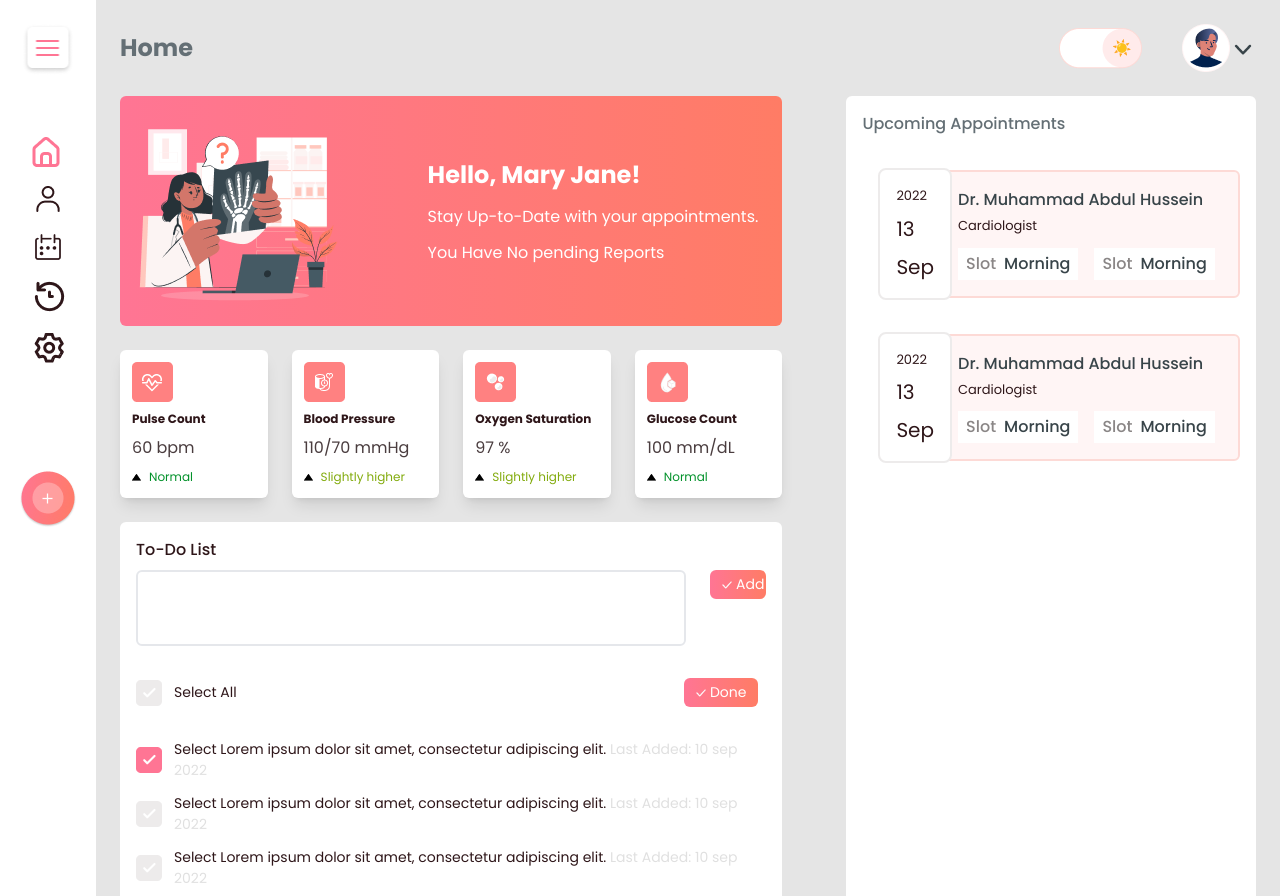
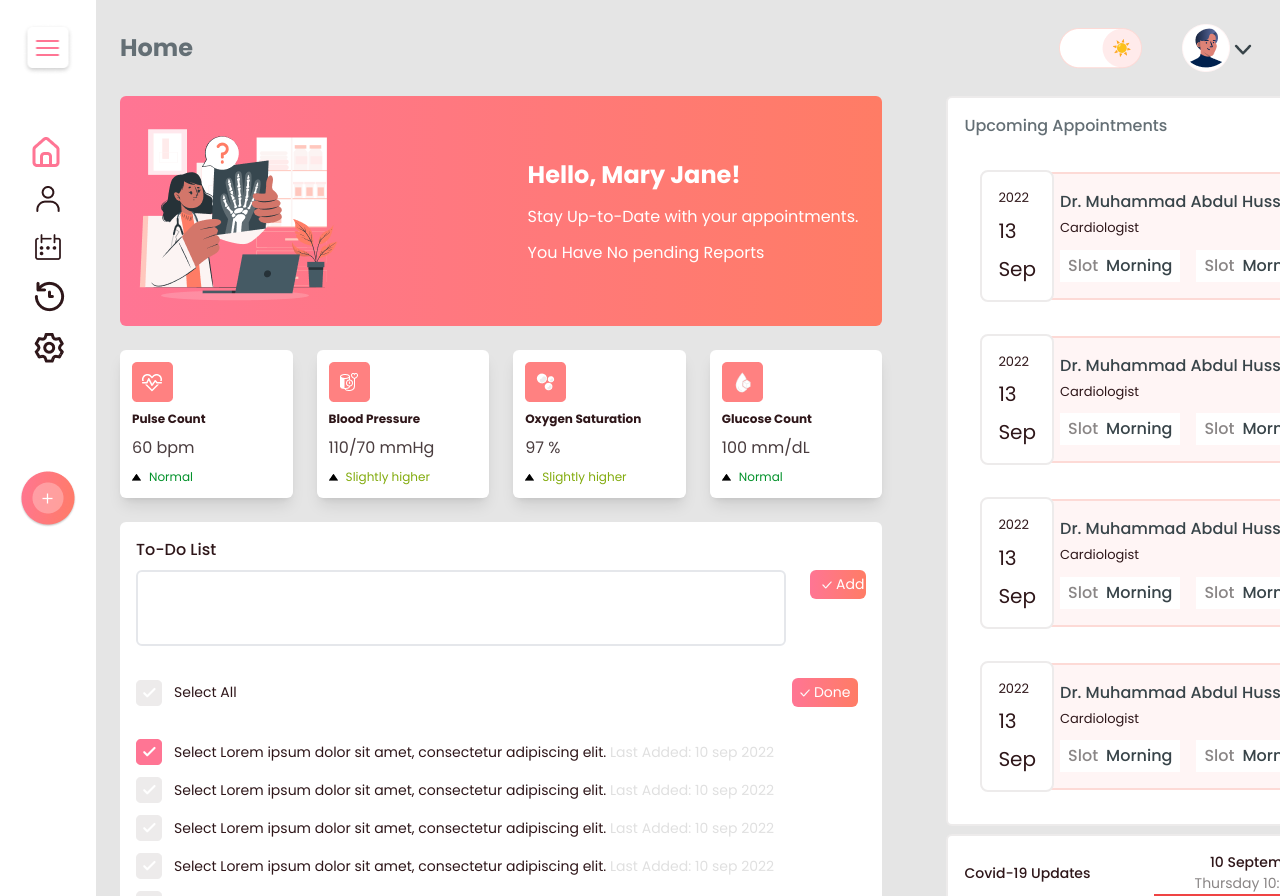
Before and after one commit to mallick-portfolio/corona-appoinment, a React (Create React App) app: page / in a window 1280 px wide. Shown: the top 896 px of the page. Built offline with nearby package versions, Linux system fonts and the light colour scheme.

Commit message:
added covid update

```diff
--- a/src/App.js
+++ b/src/App.js
@@ -6,7 +6,7 @@ import SideNavbar from "./Components/SideNavbar/SideNavbar.jsx";
 function App() {
   const [show, setShow] = useState(false);
   return (
-    <div>
+    <div className="overflow-hidden">
       <SideNavbar setShow={setShow} show={show} />
       <RightSideBar show={show} />
     </div>
--- /dev/null
+++ b/src/Components/RightSideBar/CovidUpdate.jsx
@@ -0,0 +1,35 @@
+import React from "react";
+import sample2 from "../../assets/images/Svg_sample2.png";
+const CovidUpdate = () => {
+  return (
+    <div className=" my-2 bg-white  px-4 py-5 pt-4 rounded-md border-[#EDEBEB] border-2 pr-2">
+      <div className="flex justify-between items-center">
+        <div>
+          <h3 className="text-[#2E1619] font-medium text-[14px]">
+            Covid-19 Updates
+          </h3>
+        </div>
+        <div className="text-right">
+          <h3 className="text-[#2E1619] font-medium text-[14px]">
+            10 September 2022
+          </h3>
+          <h4 className="text-accent text-[14px]">Thursday 10:00:00 AM</h4>
+        </div>
+      </div>
+      <div className="flex justify-between items-center">
+        <div className="w-1/2">
+          <img src={sample2} alt="" />
+        </div>
+        <div className="bg-red-500 w-1/2 h-[190px] overflow-y-auto">
+          <div>
+            <h4>Infection Number</h4>
+            <h4>500</h4>
+            Lorem ipsum dolor sit amet consectetur adipisicing elit. Totam in cumque delectus laborum, dolorum ex id doloremque dolores architecto debitis corporis, unde dolore aliquam repudiandae culpa? Quo sit id dolorem minus! Illo id officiis iure ex quo suscipit libero error minus molestiae autem praesentium voluptas nam deleniti aspernatur dolorum modi fugit inventore reiciendis pariatur deserunt, sint molestias numquam unde. Provident, eaque. Magnam, debitis sit voluptates accusantium nemo dolores vitae rem? Voluptatem aut, eum cum expedita magnam porro. Ducimus, nesciunt. Officia cupiditate atque autem harum in, reiciendis illum odit necessitatibus et, recusandae tempora facilis voluptate expedita quibusdam iste error dignissimos nostrum?
+          </div>
+        </div>
+      </div>
+    </div>
+  );
+};
+
+export default CovidUpdate;
--- a/src/Components/RightSideBar/RightSideBar.jsx
+++ b/src/Components/RightSideBar/RightSideBar.jsx
@@ -1,6 +1,7 @@
 import React from "react";
 import TopBar from "../TopBar/TopBar.jsx";
 import Banner from "./Banner.jsx";
+import CovidUpdate from "./CovidUpdate.jsx";
 import PatientInfo from "./PatientInfo.jsx";
 import TodoList from "./TodoList.jsx";
 import UpCommingEvent from "./UpCommingEvent.jsx";
@@ -20,8 +21,9 @@ const RightSideBar = ({ show }) => {
           <TodoList />
 
         </div>
-        <div className="basis-2/5 pl-4 py-5 pt-4 bg-white rounded-md">
+        <div className="basis-2/5 rounded-md">
           <UpCommingEvent />
+          <CovidUpdate />
         </div>
       </div>
     </div>
--- a/src/Components/RightSideBar/TodoList.jsx
+++ b/src/Components/RightSideBar/TodoList.jsx
@@ -11,7 +11,7 @@ const TodoList = () => {
         <div>
           <input
             type="text"
-            className="w-[550px] h-[76px] pl-4 rounded-md border[#EDEBEB] border-2 outline-none text-secondary"
+            className="w-[650px] h-[76px] pl-4 rounded-md border[#EDEBEB] border-2 outline-none text-secondary"
           />
         </div>
         <div className="ml-4">
--- a/src/Components/RightSideBar/Todos.jsx
+++ b/src/Components/RightSideBar/Todos.jsx
@@ -9,7 +9,7 @@ const Todos = () => {
         <div className="text-secondary text-[14px] flex items-center">
           <img className="mr-3" src={uncheck} alt="" /> <span>Select All</span>
         </div>
-        <div className="flex mr-2 items-center px-3 py-1 text-white text-[14px] rounded-md whitespace-nowrap bg-gradient-to-r from-hotPink to-orangePeach">
+        <div className="flex mr-2 items-center px-2 py-1 text-white text-[14px] rounded-md whitespace-nowrap bg-gradient-to-r from-hotPink to-orangePeach">
           <img className="mr-1" src={check} alt="" /> Done
         </div>
       </div>
--- a/src/Components/RightSideBar/UpCommingEvent.jsx
+++ b/src/Components/RightSideBar/UpCommingEvent.jsx
@@ -2,10 +2,56 @@ import React from "react";
 
 const UpCommingEvent = () => {
   return (
-    <div>
+    <div className=" border-2 border-[#EDEBEB] bg-white  rounded-md px-4  pt-4">
       <h1 className="text-primary text-[16px] font-medium mb-8">
         Upcoming Appointments
       </h1>
+      <div className="flex items-center  rounded-lg mx-4 my-8">
+        <div className="bg-white p-4 rounded-lg z-50 border-[#EDEBEB] border-2">
+          <h5 className="text-secondary text-[13px]">2022</h5>
+          <h4 className="text-secondary py-2 text-[20px]">13</h4>
+          <h3 className="text-secondary text-[20px]">Sep</h3>
+        </div>
+        <div className="rounded-md border-2 border-[#FDDAD6] py-4 -ml-5 pl-6 z-0 w-full bg-[#FFF5F5]">
+          <h3 className="text-[#384449] font-medium text-[16px]">
+            Dr. Muhammad Abdul Hussein
+          </h3>
+          <h4 className="text-secondary text-[13px] pt-1 pb-3">Cardiologist</h4>
+          <div className="flex items-center gap-4">
+            <div className="flex gap-2 items-center bg-white font-medium  py-1 px-2">
+              <span className="text-accent">Slot</span>
+              <span className="text-[#384449]">Morning</span>
+            </div>
+            <div className="flex gap-2 items-center bg-white font-medium  py-1 px-2">
+              <span className="text-accent">Slot</span>
+              <span className="text-[#384449]">Morning</span>
+            </div>
+          </div>
+        </div>
+      </div>
+      <div className="flex items-center  rounded-lg mx-4 my-8">
+        <div className="bg-white p-4 rounded-lg z-50 border-[#EDEBEB] border-2">
+          <h5 className="text-secondary text-[13px]">2022</h5>
+          <h4 className="text-secondary py-2 text-[20px]">13</h4>
+          <h3 className="text-secondary text-[20px]">Sep</h3>
+        </div>
+        <div className="rounded-md border-2 border-[#FDDAD6] py-4 -ml-5 pl-6 z-0 w-full bg-[#FFF5F5]">
+          <h3 className="text-[#384449] font-medium text-[16px]">
+            Dr. Muhammad Abdul Hussein
+          </h3>
+          <h4 className="text-secondary text-[13px] pt-1 pb-3">Cardiologist</h4>
+          <div className="flex items-center gap-4">
+            <div className="flex gap-2 items-center bg-white font-medium  py-1 px-2">
+              <span className="text-accent">Slot</span>
+              <span className="text-[#384449]">Morning</span>
+            </div>
+            <div className="flex gap-2 items-center bg-white font-medium  py-1 px-2">
+              <span className="text-accent">Slot</span>
+              <span className="text-[#384449]">Morning</span>
+            </div>
+          </div>
+        </div>
+      </div>
       <div className="flex items-center  rounded-lg mx-4 my-8">
         <div className="bg-white p-4 rounded-lg z-50 border-[#EDEBEB] border-2">
           <h5 className="text-secondary text-[13px]">2022</h5>
```
